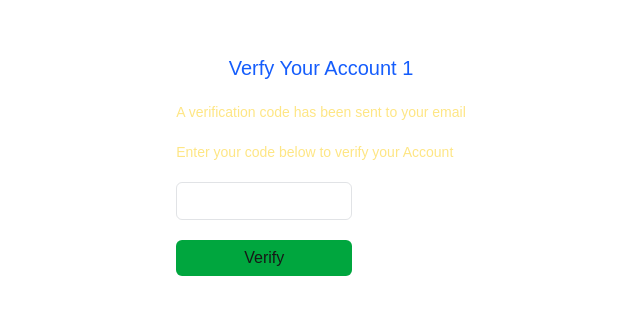
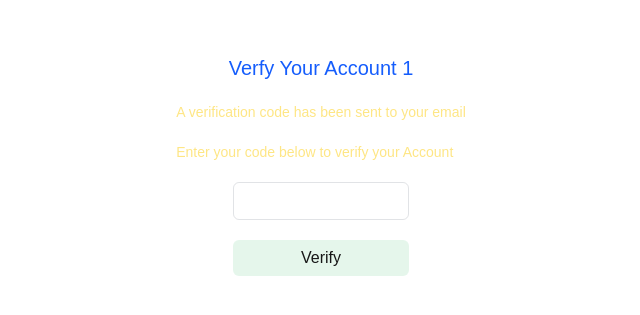
Before and after one commit to M-Atif-Sarwar/spooky-stories, a Next.js app in the folder front-end/: page /verifyAccount/1 in a window 1280 px wide. Shown: the part 235-550 px from the top of the page, without its empty margins (319-959 px from the left). Built offline with nearby package versions, Linux system fonts and the light colour scheme.

Commit message:
Adjust verify component according to new route

```diff
--- a/front-end/src/app/(auth)/verifyAccount/[username]/page.tsx
+++ b/front-end/src/app/(auth)/verifyAccount/[username]/page.tsx
@@ -1,7 +1,6 @@
 'use client'
 import z, { ZodError } from "zod"
 import { verifyUserSchema } from "@/validations/userValidation"
-import AuthPostAction from "@/utils/signUpAction"
 import { useState } from "react"
 import { useParams } from "next/navigation"
 import { useRouter } from "next/navigation"
@@ -14,20 +13,27 @@ export default function VerifyAccount() {
     const username= decodeURIComponent(params?.username as string);
 
     const [otp,setOtp]=useState('')
+    const [validationError,setValidationError]=useState<null | string>(null)
     const router=useRouter()
-    const [validationError,setValidationError]=useState<null | string>(null)
-
+    const [isdisabled,setISDiable]=useState(true)
      const verifyHandler=async()=>{
-        const url=`${process.env.NEXT_PUBLIC_BASE_URL}/auth/verify/${username}`
         const data:Verify={
             otp,
             username,
         }
         try {
-            const validatedData=verifyUserSchema.parse(data)
-            const result=await AuthPostAction<Verify>(validatedData,url,'POST')
-            console.log(result)
-            router.push('/')
+            const response=await fetch('/api/verifyAccount',{
+            method:'POST',
+            headers:{"Content-Type":"application/json"},
+            body:JSON.stringify(data)
+            })
+
+            const result= await response.json()
+            if(!response.ok){
+             throw new Error(result.message || 'User verification failed')
+       }
+          console.log('data',result)
+          router.push('/')
         } catch (error) {
             if(error instanceof ZodError){
                 console.log(error.message)
@@ -46,14 +52,16 @@ export default function VerifyAccount() {
             <input
             type="text"
             maxLength={4}
-            className="w-44 rounded-md p-1.5 border border-gray-500/20"
+            className="w-44 rounded-md p-1.5 border border-gray-500/20 mx-auto"
             value={otp}
             onChange={(e)=>setOtp(e.target.value)}
             />
             {validationError && <span>{validationError}</span>}
+
             <button
-            className="bg-green-600 px-5 py-1.5 rounded-md w-44 "
+            className={`px-5 py-1.5 rounded-md w-44 mx-auto ${otp ? 'bg-green-600' : 'bg-green-600/10'}`}
             onClick={verifyHandler}
+            disabled={!otp}
             >Verify </button>
         </div>
        </div>
```
